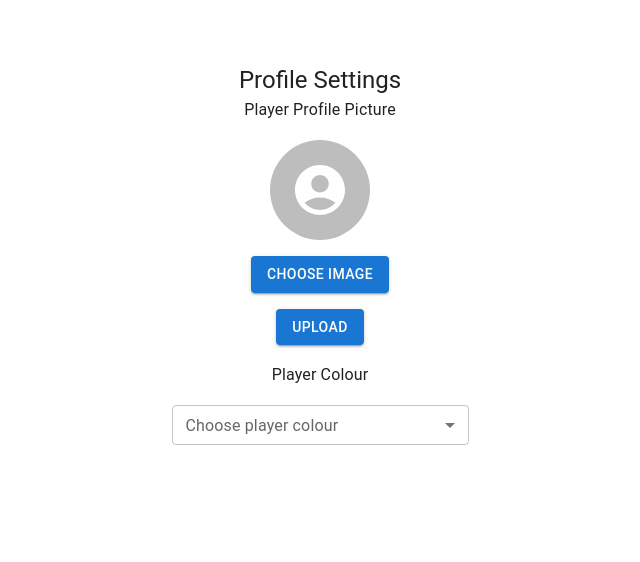
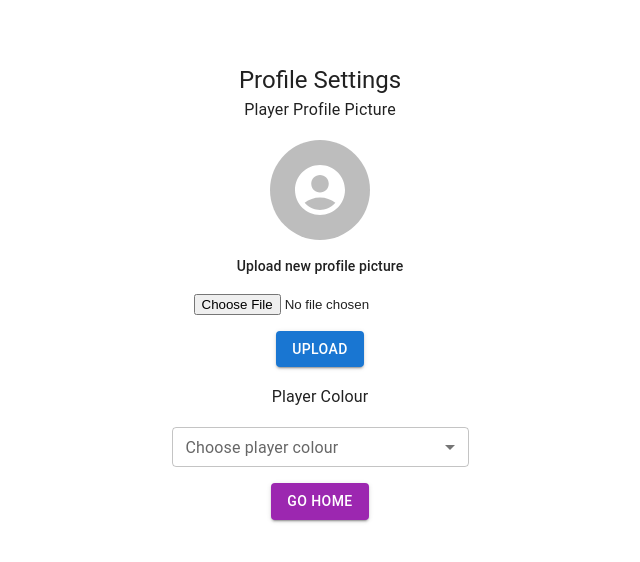
Before and after one commit to aarenchu/game-lobby-frontend, a React (Create React App) app: page /profile in a window 1280 px wide. Shown: the top 562 px of the page, without its empty margins (320-960 px from the left). Built offline with nearby package versions, Linux system fonts and the light colour scheme; no server answers.

Commit message:
Implemented url context so profile pic updates

```diff
--- a/src/App.tsx
+++ b/src/App.tsx
@@ -5,24 +5,24 @@ import { PlayerColourContext } from './components/context/PlayerColourContext';
 import SignIn from './components/auth/SignIn';
 import SignUp from './components/auth/SignUp';
 import PlayerProfilePage from './components/profile/PlayerProfilePage';
-import { PlayerIdContext } from './components/context/PlayerIdContext';
+import { ProfilePicUrlContext } from './components/context/ProfilePicUrlContext';
 
 function App(): JSX.Element {
   // Keep track of the colours that are already selected
   const [selectedColours, setSelectedColours] = React.useState([]);
-  const [playerId, setPlayerId] = React.useState('');
+  const [url, setUrl] = React.useState('');
 
   const updateSelectedColours = (colours) => {
     setSelectedColours(colours);
   };
 
-  const changePlayerId = (pid) => {
-    setPlayerId(pid);
+  const changeProfilePicUrl = (url: string) => {
+    setUrl(url);
   };
 
   return (
     <div className='App'>
-      <PlayerIdContext.Provider value={{ playerId, changePlayerId }}>
+      <ProfilePicUrlContext.Provider value={{ url, changeProfilePicUrl }}>
         <PlayerColourContext.Provider
           value={{ selectedColours, updateSelectedColours }}
         >
@@ -35,7 +35,7 @@ function App(): JSX.Element {
             </Routes>
           </Router>
         </PlayerColourContext.Provider>{' '}
-      </PlayerIdContext.Provider>
+      </ProfilePicUrlContext.Provider>
     </div>
   );
 }
--- a/src/components/context/PlayerIdContext.tsx
+++ /dev/null
@@ -1,6 +0,0 @@
-import React from 'react';
-
-export const PlayerIdContext = React.createContext({
-  playerId: '',
-  changePlayerId: (playerId: string) => {},
-});
--- /dev/null
+++ b/src/components/context/ProfilePicUrlContext.tsx
@@ -0,0 +1,6 @@
+import React from 'react';
+
+export const ProfilePicUrlContext = React.createContext({
+  url: '',
+  changeProfilePicUrl: (url: string) => {},
+});
--- a/src/components/profile/PlayerAvatar.tsx
+++ b/src/components/profile/PlayerAvatar.tsx
@@ -1,31 +1,42 @@
-import React, { useEffect, useState } from 'react';
+import React, { useEffect } from 'react';
 import AccountCircleIcon from '@mui/icons-material/AccountCircle';
 import Avatar from '@mui/material/Avatar';
 import { auth, storage } from '../../firebase';
 import { useAuthState } from 'react-firebase-hooks/auth';
-import { ref, getDownloadURL } from 'firebase/storage';
+import { ref, getDownloadURL, listAll } from 'firebase/storage';
+import { ProfilePicUrlContext } from '../context/ProfilePicUrlContext';
+
 interface Props {
   isHeader: boolean;
 }
+
 const PlayerAvatar: React.FC<Props> = ({ isHeader }) => {
   const [user] = useAuthState(auth);
-  const [url, setUrl] = useState('');
+  const { url, changeProfilePicUrl } = React.useContext(ProfilePicUrlContext);
 
   useEffect(() => {
-    const profilePicRef =
-      user && user.uid ? ref(storage, 'images/' + user.uid + '.jpg') : null;
-    if (profilePicRef) {
-      getDownloadURL(profilePicRef)
-        .then((url) => {
-          setUrl(url);
+    if (user && user.uid) {
+      const imagesRef = ref(storage, 'images/');
+      listAll(imagesRef)
+        .then((res) => {
+          const imageRef = res.items.find(
+            (itemRef) => itemRef.name === user.uid + '.jpg'
+          );
+          if (imageRef) {
+            getDownloadURL(imageRef)
+              .then((url) => {
+                changeProfilePicUrl(url);
+              })
+              .catch((err) => {
+                if (err.code === 'storage/object-not-found') {
+                  changeProfilePicUrl('');
+                }
+              });
+          }
         })
-        .catch((err) => {
-          if (err.code === 'storage/object-not-found') {
-            setUrl('');
-          }
-        });
+        .catch((err) => console.log(err));
     }
-  }, [user]);
+  }, [user, url, changeProfilePicUrl]);
   return (
     <>
       {isHeader && url === '' && <AccountCircleIcon />}
--- a/src/components/profile/PlayerProfilePage.tsx
+++ b/src/components/profile/PlayerProfilePage.tsx
@@ -1,10 +1,11 @@
 import React, { useEffect } from 'react';
 import Box from '@mui/material/Box';
+import Button from '@mui/material/Button';
 import Container from '@mui/material/Container';
 import CssBaseline from '@mui/material/CssBaseline';
 import Grid from '@mui/material/Grid';
 import Stack from '@mui/material/Stack';
-// import { Link as RouterLink, useNavigate } from 'react-router-dom';
+import { Link as RouterLink } from 'react-router-dom';
 import Typography from '@mui/material/Typography';
 
 import { PlayerColourContext } from '../context/PlayerColourContext';
@@ -55,6 +56,14 @@ const PlayerProfilePage = () => {
               </Typography>
               <UploadPlayerPic />
               <ChangeColourDropdown />
+              <Button
+                component={RouterLink}
+                to='/'
+                color='secondary'
+                variant='contained'
+              >
+                Go Home
+              </Button>
             </Stack>
           </Grid>
           <Grid item xs={12}></Grid>
--- a/src/components/profile/UploadPlayerPic.tsx
+++ b/src/components/profile/UploadPlayerPic.tsx
@@ -4,20 +4,24 @@ import Button from '@mui/material/Button';
 import Collapse from '@mui/material/Collapse';
 import CloseIcon from '@mui/icons-material/Close';
 import IconButton from '@mui/material/IconButton';
+import Typography from '@mui/material/Typography';
 import PlayerAvatar from './PlayerAvatar';
-import { styled } from '@mui/material/styles';
 import { auth, storage } from '../../firebase';
 import { useAuthState } from 'react-firebase-hooks/auth';
-import { ref, uploadBytesResumable } from 'firebase/storage';
+import { ref, uploadBytesResumable, getDownloadURL } from 'firebase/storage';
+import { ProfilePicUrlContext } from '../context/ProfilePicUrlContext';
 
 const UploadPlayerPic = () => {
   const [user] = useAuthState(auth);
   const [image, setImage] = useState(null);
-  //   const [url, setUrl] = useState('');
+  const [percent, setPercent] = useState(0);
   const [isSuccess, setIsSuccess] = useState(false);
-  const Input = styled('input')({
-    display: 'none',
-  });
+
+  const { changeProfilePicUrl } = React.useContext(ProfilePicUrlContext);
+
+  const handleChange = (e) => {
+    if (e.target.files[0]) setImage(e.target.files[0]);
+  };
 
   const handleUpload = () => {
     // Create the file metadata
@@ -26,23 +30,33 @@ const UploadPlayerPic = () => {
       contentType: 'image/jpeg',
     };
 
-    // Upload file and metadata to the object 'images/mountains.jpg'
+    // Upload file and metadata
     const storageRef = ref(storage, 'images/' + user.uid + '.jpg');
     const uploadTask = uploadBytesResumable(storageRef, image, metadata);
 
     uploadTask.on(
       'state_changed',
-      (snapshot) => {},
+      (snapshot) => {
+        const percent = Math.round(
+          (snapshot.bytesTransferred / snapshot.totalBytes) * 100
+        );
+
+        // update progress
+        setPercent(percent);
+      },
       (error) => {
         console.log(error);
       },
       () => {
         // Upload completed successfully, now we can get the download URL
-        setImage(null);
+        getDownloadURL(uploadTask.snapshot.ref).then((downloadURL) => {
+          changeProfilePicUrl(downloadURL);
+        });
         setIsSuccess(true);
       }
     );
   };
+
   return (
     <>
       {isSuccess && (
@@ -67,22 +81,19 @@ const UploadPlayerPic = () => {
           </Alert>
         </Collapse>
       )}
+      {percent < 100 && percent > 0 && (
+        <Typography variant='subtitle2'> {percent}% done</Typography>
+      )}
 
       <PlayerAvatar isHeader={false} />
-      <label htmlFor='contained-button-file'>
-        <Input
-          accept='image/*'
-          id='contained-button-file'
-          multiple
-          type='file'
-          onChange={(e) => {
-            setImage(e.target.files[0]);
-          }}
-        />
-        <Button variant='contained' component='span'>
-          Choose image
-        </Button>
-      </label>
+      <Typography variant='subtitle2'> Upload new profile picture </Typography>
+      <input
+        accept='image/*'
+        id='contained-button-file'
+        type='file'
+        onChange={handleChange}
+      />
+
       <Button variant='contained' onClick={handleUpload}>
         Upload
       </Button>
```
